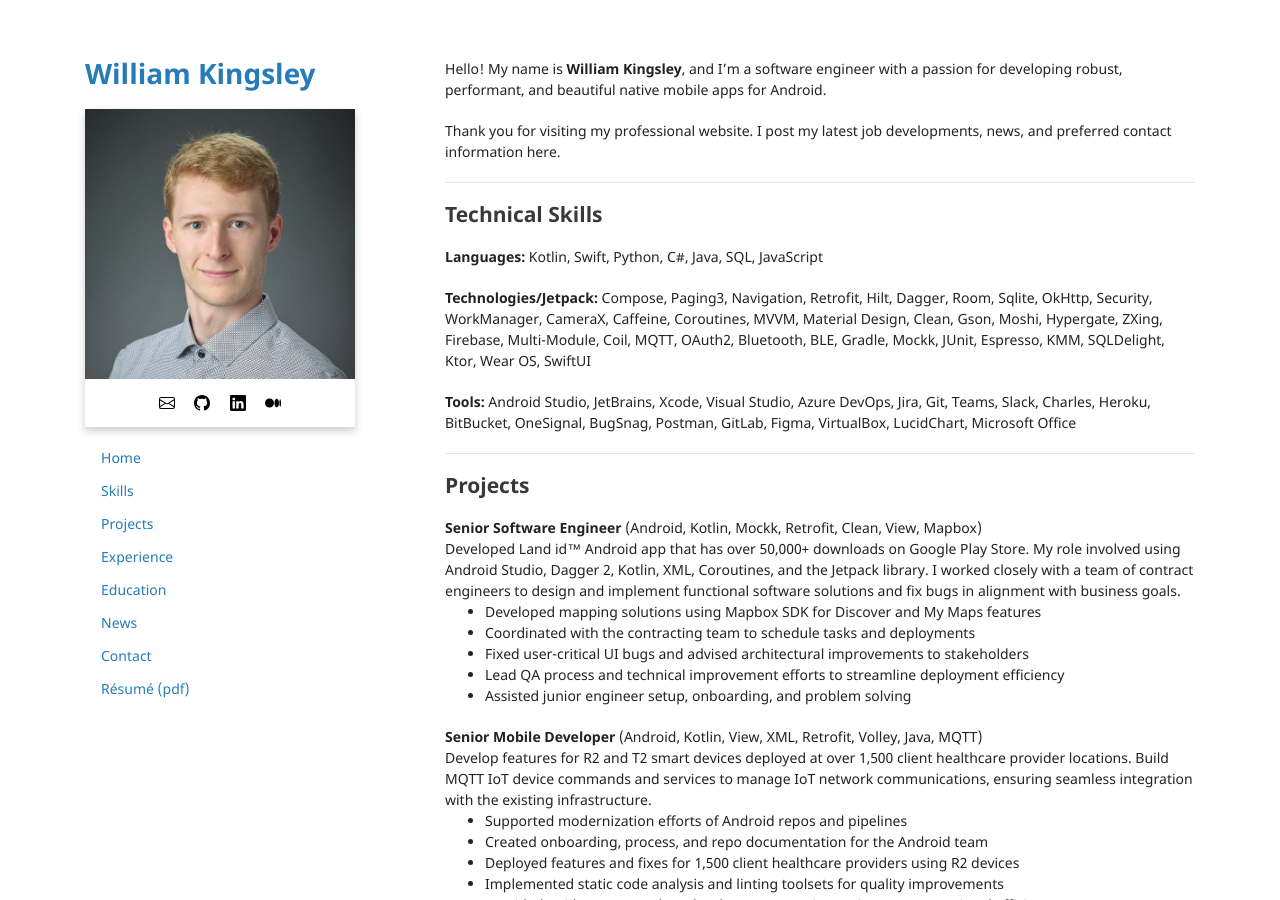
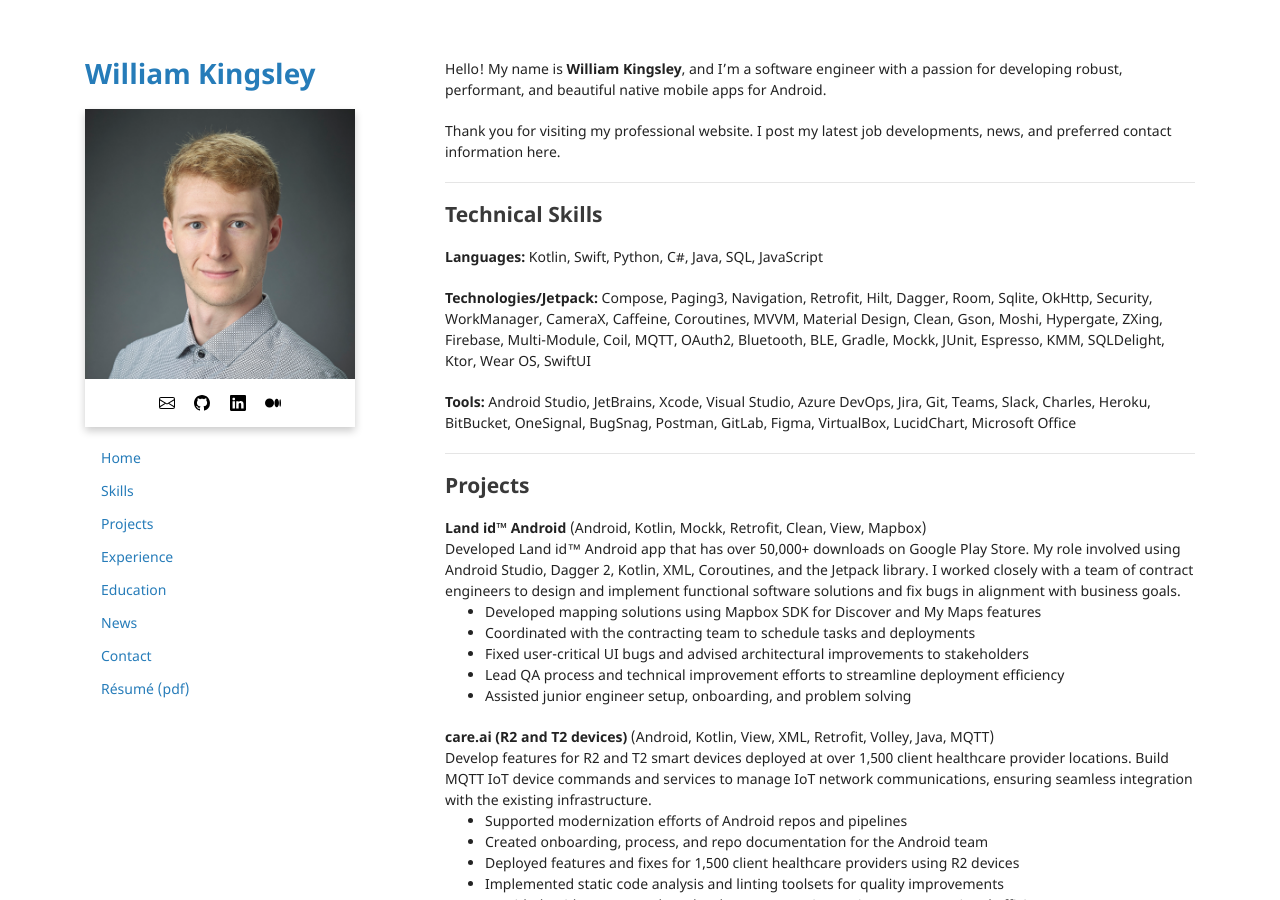
Before and after one commit to data-programmer/data-programmer.github.io, a Jekyll site: the page built from index.md, in a window 1280 px wide and 900 px high. Built offline with Jekyll 4.4.1, drawn with Linux system fonts in a browser that asks for light colours.

Commit message:
Fixing project names

```diff
--- a/_data/projects.yml
+++ b/_data/projects.yml
@@ -1,4 +1,4 @@
-- title: "Senior Software Engineer"
+- title: "Land id™ Android"
   employer: "Land id™"
   tech: "(Android, Kotlin, Mockk, Retrofit, Clean, View, Mapbox)"
   desc: "Developed Land id™ Android app that has over 50,000+ downloads on Google Play Store. My role involved using Android Studio, Dagger 2, Kotlin, XML, Coroutines, and the Jetpack library. I worked closely with a team of contract engineers to design and implement functional software solutions and fix bugs in alignment with business goals."
@@ -10,7 +10,7 @@
     - point: "Lead QA process and technical improvement efforts to streamline deployment efficiency"
     - point: "Assisted junior engineer setup, onboarding, and problem solving"
 
-- title: "Senior Mobile Developer"
+- title: "care.ai (R2 and T2 devices)"
   employer: "care.ai"
   tech: "(Android, Kotlin, View, XML, Retrofit, Volley, Java, MQTT)"
   desc: "Develop features for R2 and T2 smart devices deployed at over 1,500 client healthcare provider locations. Build MQTT IoT device commands and services to manage IoT network communications, ensuring seamless integration with the existing infrastructure."
```
